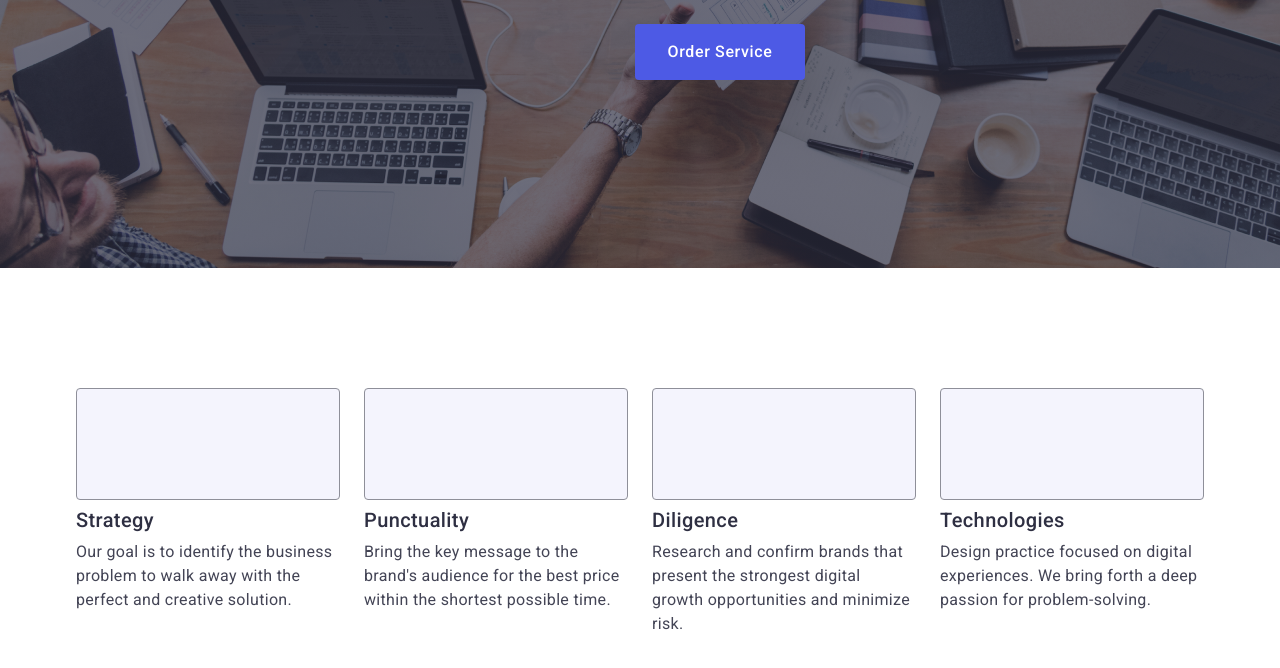
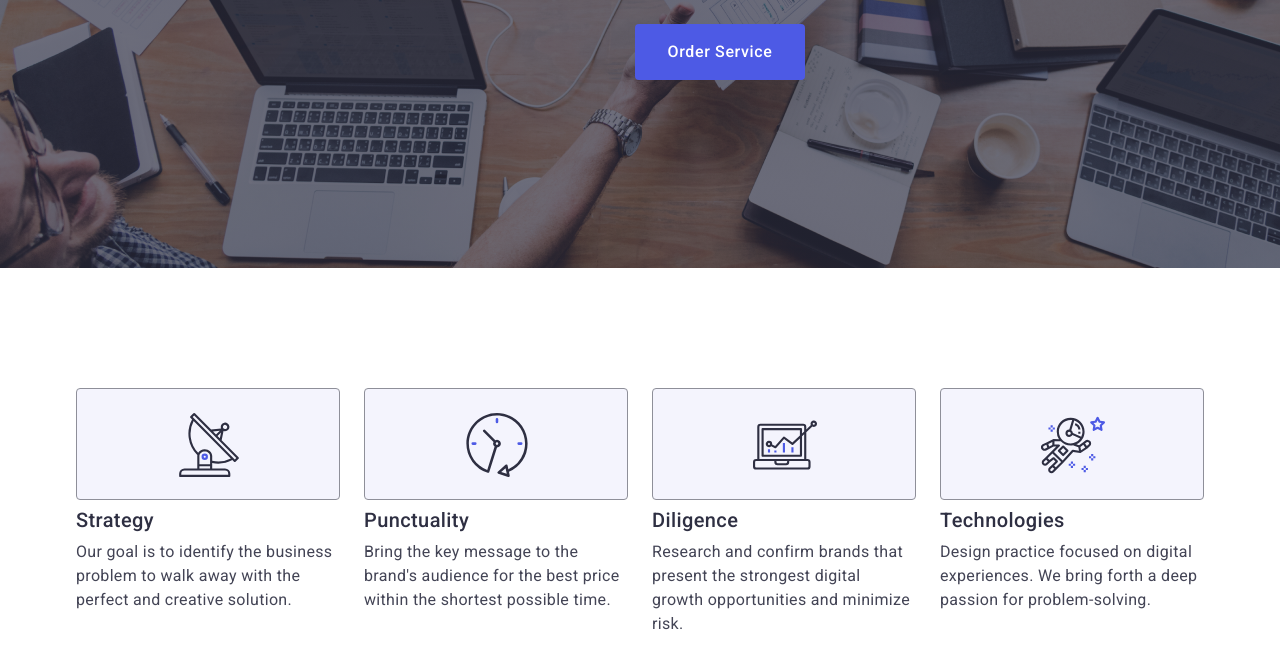
Before and after one commit to ArinaRubashkina/goit-markup-hw-04, a plain HTML site: page index.html in a window 1280 px wide. Shown: the part 402-1070 px from the top of the page. Drawn offline with nearby package versions, Linux system fonts and the light colour scheme.

Commit message:
shadows+icons

```diff
--- a/css/styles.css
+++ b/css/styles.css
@@ -172,6 +172,30 @@ nav .logo-name{
     background-color: #F4F4FD;
     margin-bottom: 8px;
 }
+.antenna-icon{
+    width: 64px;
+    height: 64px;
+    margin-top: 24px;
+    margin-left: 100px;
+}
+.clock-icon{
+    width: 64px;
+    height: 64px;
+    margin-top: 24px;
+    margin-left: 100px;
+}
+.diagram-icon{
+    width: 64px;
+    height: 64px;
+    margin-top: 24px;
+    margin-left: 100px;
+}
+.astronaut-icon{
+    width: 64px;
+    height: 64px;
+    margin-top: 24px;
+    margin-left: 100px;
+}
 .second-title{
     color: #2E2F42;
     font-size: 36px;
@@ -194,8 +218,8 @@ nav .logo-name{
     background-color: #ffffff;
     width: calc((100% - 3*24px)/4);
     border-radius: 0px 0px 4px 4px;
-    box-shadow: 0px 2px 1px 0px red;
-    box-shadow: 0px 1px 1px 0px red;
+    box-shadow: 0px 2px 1px 0px #2E2F4214;
+    box-shadow: 0px 1px 1px 0px #2E2F4214;
     box-shadow: 0px 1px 6px 0px #2E2F4214;
 
 }
@@ -233,6 +257,11 @@ nav .logo-name{
 }
 .item{
     width: calc((100% - 48px) / 3);
+}
+.item:hover{
+    box-shadow: 0px 2px 1px 0px #2E2F4214;
+    box-shadow: 0px 1px 1px 0px #2E2F4229;
+    box-shadow: 0px 1px 6px 0px #2E2F4214;
 }
 .item-info{
     padding: 32px 16px;
--- a/index.html
+++ b/index.html
@@ -45,22 +45,38 @@
         <h2 class="visually-hidden">Content</h2>
           <ul class="benefits-list">
             <li class="benefit">
-                <div class="benefit-container"></div>
+                <div class="benefit-container">
+                    <svg class="antenna-icon">
+                        <use href="./images/symbol-defs2.svg#icon-antenna-1"></use>
+                    </svg>
+                </div>
                 <h3 class="benefits-title">Strategy</h3>
                 <p class="text">Our goal is to identify the business problem to walk away with the perfect and creative solution.</p>
             </li>
             <li class="benefit">
-                <div class="benefit-container"></div>
+                <div class="benefit-container">
+                    <svg class="clock-icon">
+                        <use href="./images/symbol-defs2.svg#icon-clock-1"></use>
+                    </svg>
+                </div>
                 <h3 class="benefits-title">Punctuality</h3>
                 <p class="text">Bring the key message to the brand's audience for the best price within the shortest possible time.</p>
             </li>
             <li class="benefit">
-                <div class="benefit-container"></div>
+                <div class="benefit-container">
+                    <svg class="diagram-icon">
+                        <use href="./images/symbol-defs2.svg#icon-diagram-1"></use>
+                    </svg>
+                </div>
                 <h3 class="benefits-title">Diligence</h3>
                 <p class="text">Research and confirm brands that present the strongest digital growth opportunities and minimize risk.</p>
             </li>
             <li class="benefit">
-                <div class="benefit-container"></div>
+                <div class="benefit-container">
+                    <svg class="astronaut-icon">
+                        <use href="./images/symbol-defs2.svg#icon-astronaut-1"></use>
+                    </svg>
+                </div>
                 <h3 class="benefits-title">Technologies</h3>
                 <p class="text">Design practice focused on digital experiences. We bring forth a deep passion for problem-solving.</p>
             </li>
```
Also changed, not shown: images/symbol-defs2.svg (added), 1 other file.
